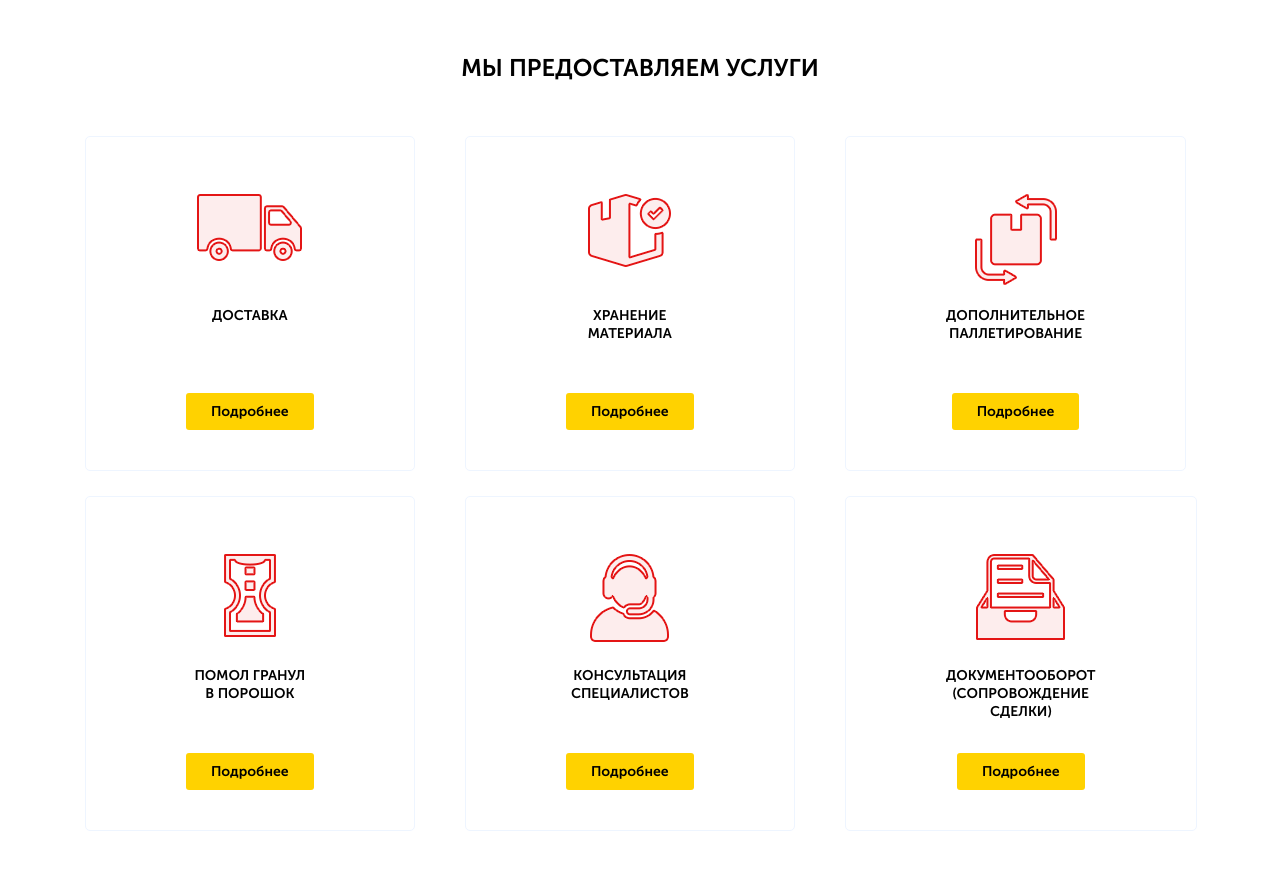
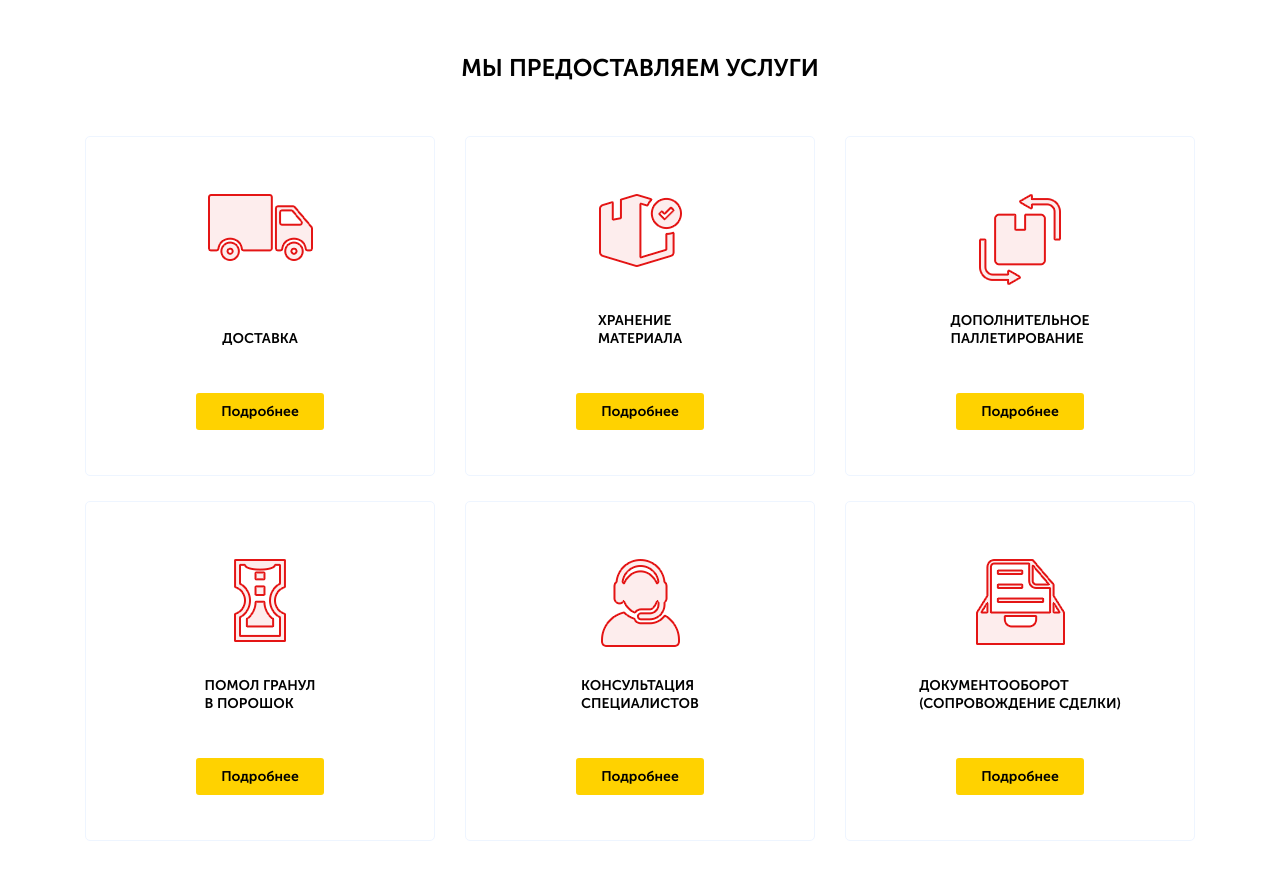
Before and after one commit to EvgenSkas/Tish, a website: page app/index.html in a window 1280 px wide. Shown: the part 1820-2689 px from the top of the page. Drawn offline with Linux system fonts and the light colour scheme; files whose address does not match are found by name; a web font is replaced by a local one.

Commit message:
service-item-col

```diff
--- a/app/index.html
+++ b/app/index.html
@@ -223,37 +223,37 @@
 				</div>
 				</div>
 				<div class="row">
-					<div class="col col-sm-12 col-md-6 col-lg-6 col-xl-4">
+					<div class="col-12 col-sm-6 col-md-6 col-lg-6 col-xl-4">
 						<article class="service-item">
 							<h5>Доставка</h5>
 							<button class="btn">Подробнее</button>
 						</article>
 					</div>
-					<div class="col col-sm-12 col-md-6 col-lg-6 col-xl-4">
+					<div class="col-12 col-sm-6 col-md-6 col-lg-6 col-xl-4">
 						<article class="service-item service-item-bg">
 							<h5>Хранение<br>материала</h5>
 							<button class="btn">Подробнее</button>
 						</article>
 					</div>
-					<div class="col col-sm-12 col-md-6 col-lg-6 col-xl-4">
+					<div class="col-12 col-sm-6 col-md-6 col-lg-6 col-xl-4">
 						<article class="service-item service-item-bg2">
 							<h5>Дополнительное<br>паллетирование</h5>
 							<button class="btn">Подробнее</button>
 						</article>
 					</div>
-					<div class="col col-sm-12 col-md-6 col-lg-6 col-xl-4">
+					<div class="col-12 col-sm-6 col-md-6 col-lg-6 col-xl-4">
 						<article class="service-item service-item-bg3">
 							<h5>помол гранул<br>в порошок</h5>
 							<button class="btn">Подробнее</button>
 						</article>
 					</div>
-					<div class="col col-sm-12 col-md-6 col-lg-6 col-xl-4">
+					<div class="col-12 col-sm-6 col-md-6 col-lg-6 col-xl-4">
 						<article class="service-item service-item-bg4">
 							<h5>консультация<br>специалистов</h5>
 							<button class="btn">Подробнее</button>
 						</article>
 					</div>
-					<div class="col col-sm-12 col-md-6 col-lg-6 col-xl-4">
+					<div class="col-12 col-sm-6 col-md-6 col-lg-6 col-xl-4">
 						<article class="service-item service-item-bg5">
 							<h5>документооборот<br>(сопровождение сделки)</h5>
 							<button class="btn">Подробнее</button>
--- a/app/sass/_media.sass
+++ b/app/sass/_media.sass
@@ -60,6 +60,11 @@
 @media only screen and (max-width : 768px)
 	/**/
 
+@media only screen and (max-width : 576px)
+
+	.service-item
+		max-width: 360px
+
 
 /* Extra Small Devices, Phones */
 @media only screen and (max-width : 480px)
@@ -70,6 +75,7 @@
 @media only screen and (max-width : 320px)
 	.contacts
 		display: none
+
 	/**/
 
 
--- a/app/sass/main.sass
+++ b/app/sass/main.sass
@@ -541,11 +541,15 @@ ul.multiple-items>button
 		justify-content: space-around
 		flex-wrap: wrap
 .service-item
-	display: inline-block
-	text-align: center
+	display: flex
+	flex-direction: column
+	align-items: center
+	justify-content: flex-end
+	margin: auto
+	max-width: 360px
+	height: 340px
 	border: 1px solid #EEF5FF
 	border-radius: 5px
-	padding: 170px 100px 40px
 	margin-bottom: 25px
 	background: url('../img/Service1.png') no-repeat center 55px
 	background-color: rgba(238, 245, 255, 0)
@@ -560,10 +564,8 @@ ul.multiple-items>button
 	&-bg5
 		background: url('../img/Service6.png') no-repeat center 55px
 	button
-		vertical-align: bottom
-		margin-top: 50px
+		margin: 45px 0
 	h5
-		height: 36px;
 
 .service-item:hover
 	background-color: rgba(238, 245, 255, 1)
```
Also changed, not shown: app/css/main.min.css.
